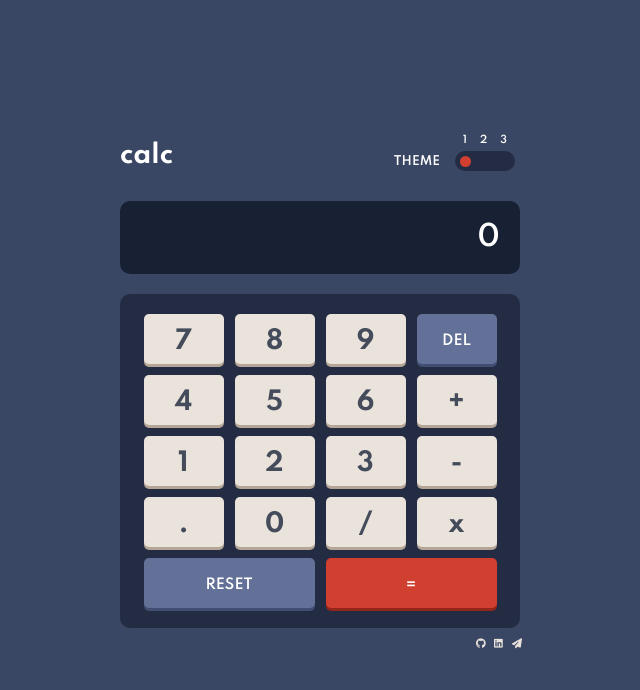
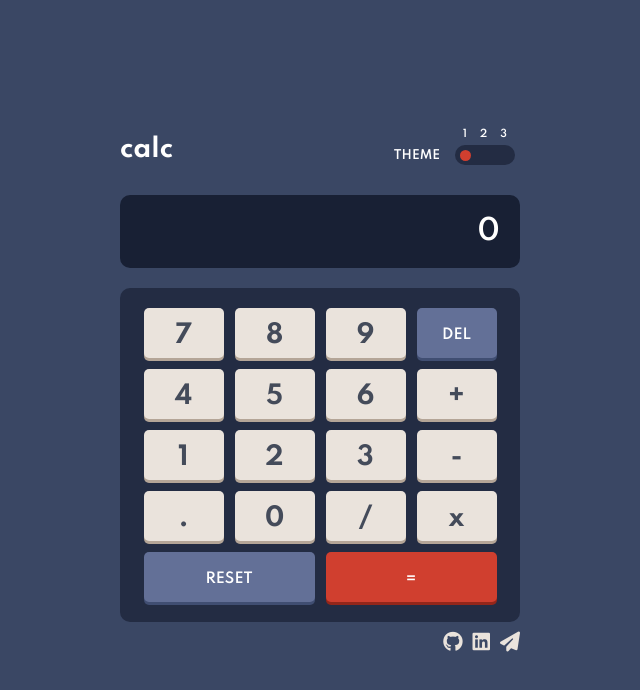
Before and after one commit to valentinbegnis/Calculadora, a website: page src/index.html in a window 1280 px wide. Shown: the whole page, without its empty margins (320-960 px from the left). Drawn offline with Linux system fonts and the light colour scheme.

Commit message:
resize iconos y cambio de clase

```diff
--- a/src/index.html
+++ b/src/index.html
@@ -15,7 +15,7 @@
         <link rel="stylesheet" id="themeLink" href="./themes/theme-1.css">
         <script src="https://kit.fontawesome.com/1db85898dd.js" crossorigin="anonymous"></script>
         <script src="./script.js" defer></script>
-        <script src="./themes/themes.js"></script>
+        <script src="./themes/themes.js" defer></script>
     </head>
     <body>
         <section class="calculator">
@@ -61,9 +61,9 @@
             </section>
 
             <footer>
-                    <a href="https://github.com/valentinbegnis" target="_blank"><i class="icon fa-brands fa-github"></i></a>
-                    <a href="https://www.linkedin.com/in/valentinbegnis/" target="_blank"><i class="icon fa-brands fa-linkedin"></i></a>
-                    <a href="mailto: begnisvalentin@gmail.com"><i class="icon fa-solid fa-paper-plane"></i></a>
+                <a href="https://github.com/valentinbegnis" target="_blank"><i class="fa-2x fa-brands fa-github"></i></a>
+                <a href="https://www.linkedin.com/in/valentinbegnis/" target="_blank"><i class="fa-2x fa-brands fa-linkedin"></i></a>
+                <a href="mailto: begnisvalentin@gmail.com"><i class="fa-2x fa-solid fa-paper-plane"></i></a>
             </footer>
         </section>
     </body>
--- a/src/style.css
+++ b/src/style.css
@@ -164,10 +164,8 @@ footer {
     align-items: center;
 }
 
-a .icon{
+a i{
     padding-bottom: 10px;
     padding-left: 10px;
-    width: 1.8rem;
-    height: 1.8rem;
     color: var(--main-keys-color);
 }
--- a/src/themes/theme-2.css
+++ b/src/themes/theme-2.css
@@ -33,6 +33,6 @@
     color: var(--text-main-color);
 }
 
-a .icon{
+a i {
     color: var(--delreset-key-shadow-color);
 }
--- a/src/themes/theme-3.css
+++ b/src/themes/theme-3.css
@@ -38,6 +38,6 @@
     color: hsl(198, 20%, 13%);
 }
 
-a .icon{
+a i {
     color: var(--text-main-color);
 }
```
Also changed, not shown: src/themes/themes.js (+4 -3 lines). Lines whose indentation alone changed are shown as unchanged.
